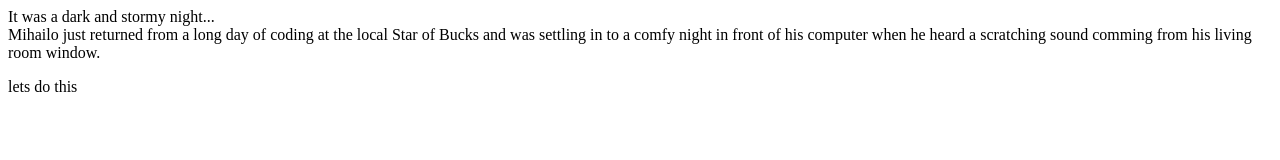
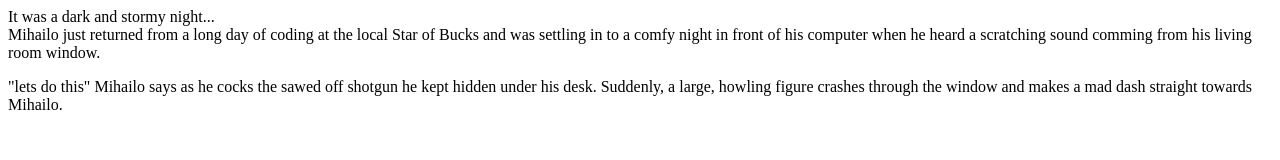
Before and after one commit to GurlFriday88/fireside-story, a plain HTML site: page index.html in a window 1280 px wide. Drawn offline with Linux system fonts and the light colour scheme.

Commit message:
added some interesting bits

```diff
--- a/index.html
+++ b/index.html
@@ -3,7 +3,7 @@
 <body>
     <p>It was a dark and stormy night...<br>Mihailo just returned from a long day of coding at the local Star of Bucks and was settling in to a comfy night in front
     of his computer when he heard a scratching sound comming from his living room window.</p>
-    <p>lets do this</p>
+    <p>"lets do this" Mihailo says as he cocks the sawed off shotgun he kept hidden under his desk. Suddenly, a large, howling figure crashes through the window and makes a mad dash straight towards Mihailo. </p>
 </body>
 
 </html>
```
